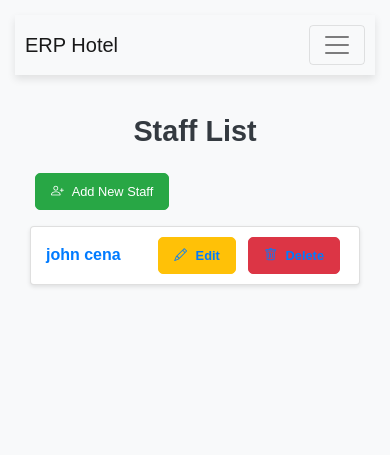
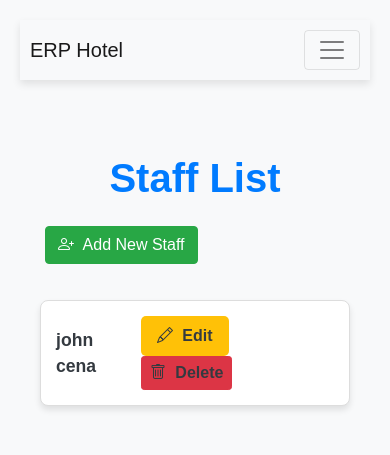
Before and after one commit to arrkpong/ERP-Hotel-backend-By-Django-Rest, a Django app: page /staffs/ in a window 390 px wide. Shown: the top 455 px of the page. Run offline with Django 5.2, Linux system fonts and the light colour scheme; data comes from the database, SQL or seed files in the repository; parts of the project's set-up code (start-up, migrations or seed data) failed here and were passed over; some libraries are stand-ins or nearby versions.

Commit message:
css all styles

```diff
--- a/bookings/templates/booking_list.html
+++ b/bookings/templates/booking_list.html
@@ -5,6 +5,7 @@
 {% block content %}
     <link rel="stylesheet" href="{% static 'css/booking_list.css' %}">
 
+    <br>
     <h1 class="mb-4">Bookings</h1>
     <a href="{% url 'booking_create' %}" class="btn btn-primary mb-3">
         <i class="bi bi-plus-circle"></i> Create New Booking
--- a/staffs/static/css/staff_list.css
+++ b/staffs/static/css/staff_list.css
@@ -1,137 +1,86 @@
-/* Custom CSS for Staff List */
-.container {
-    max-width: 900px;
-    margin: 0 auto;
-    padding: 20px;
+/* booking_list.css */
+body {
+    font-family: 'Arial', sans-serif;
+    background-color: #f8f9fa;
+    margin: 0;
+    padding: 0;
 }
 
 h1 {
-    font-size: 2.2rem;
+    font-size: 2.5rem;
+    color: #007bff;
+    text-align: center;
+    margin-top: 30px;
+    margin-bottom: 20px;
     font-weight: bold;
-    margin-bottom: 20px;
-    color: #343a40;
 }
 
-/* Add new button */
-.add-new-btn {
-    font-size: 1rem;
-    padding: 12px 20px;
-    margin-bottom: 30px;
-    border-radius: 5px;
-    background-color: #007bff;
-    color: white;
-    transition: background-color 0.3s ease;
-    text-decoration: none;
-    display: inline-block;
+ul.list-group {
+    margin-top: 20px;
+    padding-left: 0;
+    list-style-type: none;
 }
 
-.add-new-btn:hover {
-    background-color: #0056b3;
+ul.list-group .list-group-item {
+    font-size: 1.1rem;
+    padding: 15px;
+    background-color: #ffffff;
+    border: 1px solid #ddd;
+    border-radius: 8px;
+    box-shadow: 0 4px 6px rgba(0, 0, 0, 0.1);
+    margin-bottom: 10px;
+    transition: transform 0.3s ease, box-shadow 0.3s ease;
 }
 
-/* List item styling */
-.list-group-item {
-    font-size: 1.1rem;
-    padding: 12px 20px;
-    margin-bottom: 15px;
-    border-radius: 8px;
-    background-color: #ffffff;
-    box-shadow: 0 2px 4px rgba(0, 0, 0, 0.1);
-    transition: box-shadow 0.3s ease, background-color 0.3s ease;
+ul.list-group .list-group-item:hover {
+    transform: scale(1.02);
+    box-shadow: 0 6px 12px rgba(0, 0, 0, 0.1);
 }
 
-.list-group-item:hover {
-    background-color: #f8f9fa;
-    box-shadow: 0 4px 8px rgba(0, 0, 0, 0.2);
-}
-
-/* Link inside list item */
-.list-group-item a {
+ul.list-group .list-group-item a {
     text-decoration: none;
-    color: #007bff;
+    color: #343a40;
+    font-weight: bold;
     transition: color 0.3s ease;
 }
 
-.list-group-item a:hover {
-    color: #0056b3;
-    text-decoration: underline;
+ul.list-group .list-group-item a:hover {
+    color: #007bff;
 }
 
-/* Buttons inside list item */
-.btn {
-    font-size: 0.9rem;
-    padding: 8px 15px;
-    border-radius: 5px;
-    transition: transform 0.2s ease;
+ul.list-group .list-group-item .btn {
+    margin-left: 10px;
+    font-size: 1rem;
+    transition: background-color 0.3s ease, transform 0.2s ease;
 }
 
-.btn-warning {
-    background-color: #ffc107;
-    border-color: #ffc107;
+ul.list-group .list-group-item .btn i {
+    margin-right: 5px;
 }
 
-.btn-warning:hover {
-    background-color: #e0a800;
-    border-color: #d39e00;
+/* Button Styles */
+a.btn-primary {
+    background-color: #007bff;
+    color: white;
+    border: none;
+    padding: 10px 20px;
+    border-radius: 5px;
+}
+
+a.btn-primary:hover {
+    background-color: #0056b3;
     transform: scale(1.05);
 }
 
-.btn-danger {
-    background-color: #dc3545;
-    border-color: #dc3545;
+a.btn-warning {
+    background-color: #ffc107;
+    color: white;
+    border: none;
+    padding: 8px 16px;
+    border-radius: 5px;
 }
 
-.btn-danger:hover {
-    background-color: #c82333;
-    border-color: #bd2130;
+a.btn-warning:hover {
+    background-color: #e0a800;
     transform: scale(1.05);
 }
-
-.btn-success {
-    background-color: #28a745;
-    border-color: #28a745;
-}
-
-.btn-success:hover {
-    background-color: #218838;
-    border-color: #1e7e34;
-    transform: scale(1.05);
-}
-
-/* Spacing and layout adjustments */
-.mx-1 {
-    margin-left: 5px;
-    margin-right: 5px;
-}
-
-.mb-3 {
-    margin-bottom: 1.5rem;
-}
-
-.mb-4 {
-    margin-bottom: 2.5rem;
-}
-
-/* Responsive design for mobile */
-@media (max-width: 768px) {
-    .container {
-        padding: 15px;
-    }
-
-    h1 {
-        font-size: 1.8rem;
-    }
-
-    .add-new-btn {
-        padding: 10px 15px;
-    }
-
-    .list-group-item {
-        font-size: 1rem;
-        padding: 10px 15px;
-    }
-
-    .btn {
-        font-size: 0.8rem;
-    }
-}
```
Also changed, not shown: guests/static/css/guest_list.css (+55 -96 lines), rooms/static/css/room_list.css (+1 -39 lines).
